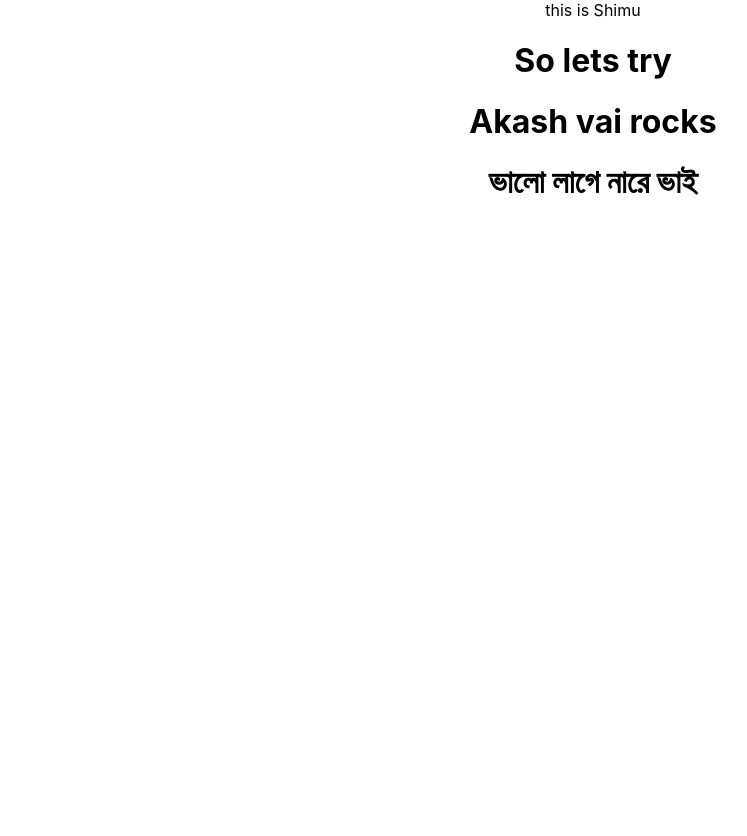
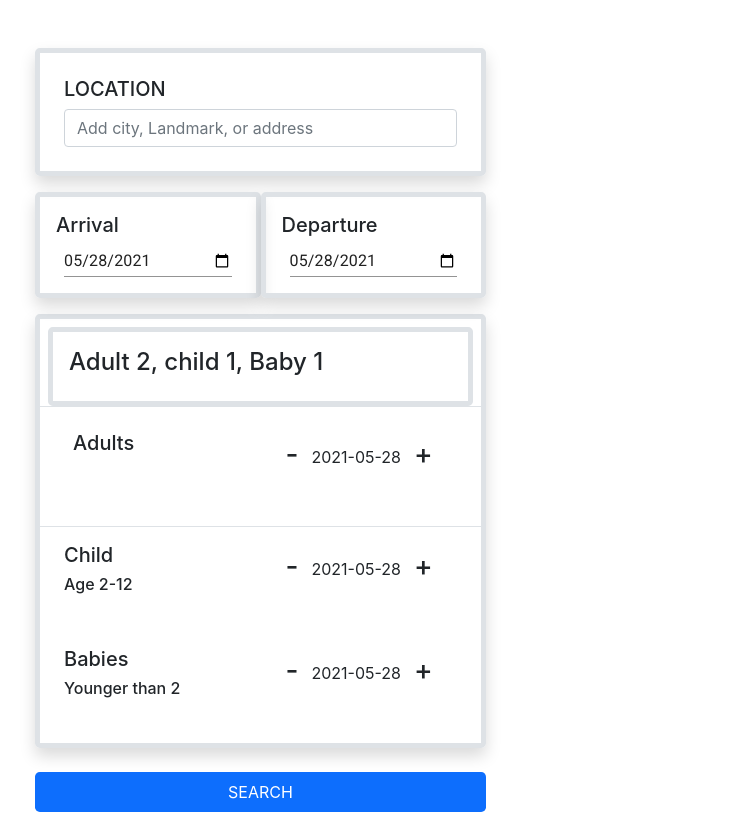
Before and after one commit to Akash044/Sunset-Square, a React (Create React App) app: page / in a window 1280 px wide. Shown: the whole page, without its empty margins (47-794 px from the left). Before the commit the page ends 800 px from the top, so only its background shows below. Built offline with nearby package versions, Linux system fonts and the light colour scheme.

Commit message:
added form

```diff
--- a/package.json
+++ b/package.json
@@ -3,6 +3,7 @@
   "version": "0.1.0",
   "private": true,
   "dependencies": {
+    "@material-ui/core": "^4.11.4",
     "@testing-library/jest-dom": "^5.11.4",
     "@testing-library/react": "^11.1.0",
     "@testing-library/user-event": "^12.1.10",
--- a/public/index.html
+++ b/public/index.html
@@ -24,6 +24,19 @@
       work correctly both with client-side routing and a non-root public URL.
       Learn how to configure a non-root public URL by running `npm run build`.
     -->
+    <link href="https://cdn.jsdelivr.net/npm/bootstrap@5.0.1/dist/css/bootstrap.min.css" rel="stylesheet" integrity="sha384-+0n0xVW2eSR5OomGNYDnhzAbDsOXxcvSN1TPprVMTNDbiYZCxYbOOl7+AMvyTG2x" crossorigin="anonymous">
+
+
+    <script src="https://unpkg.com/react@latest/umd/react.development.js" crossorigin="anonymous"></script>
+    <script src="https://unpkg.com/react-dom@latest/umd/react-dom.development.js"></script>
+    <script src="https://unpkg.com/@material-ui/core@latest/umd/material-ui.development.js" crossorigin="anonymous"></script>
+    <script src="https://unpkg.com/babel-standalone@latest/babel.min.js" crossorigin="anonymous"></script>
+    <!-- Fonts to support Material Design -->
+    <link rel="stylesheet" href="https://fonts.googleapis.com/css?family=Roboto:300,400,500,700&display=swap" />
+    <!-- Icons to support Material Design -->
+    <link rel="stylesheet" href="https://fonts.googleapis.com/icon?family=Material+Icons" />
+
+
     <title>React App</title>
   </head>
   <body>
@@ -39,5 +52,6 @@
       To begin the development, run `npm start` or `yarn start`.
       To create a production bundle, use `npm run build` or `yarn build`.
     -->
+    <script src="https://cdn.jsdelivr.net/npm/bootstrap@5.0.1/dist/js/bootstrap.bundle.min.js" integrity="sha384-gtEjrD/SeCtmISkJkNUaaKMoLD0//ElJ19smozuHV6z3Iehds+3Ulb9Bn9Plx0x4" crossorigin="anonymous"></script>
   </body>
 </html>
--- a/src/App.css
+++ b/src/App.css
@@ -1,38 +1,3 @@
 .App {
   text-align: center;
 }
-
-.App-logo {
-  height: 40vmin;
-  pointer-events: none;
-}
-
-@media (prefers-reduced-motion: no-preference) {
-  .App-logo {
-    animation: App-logo-spin infinite 20s linear;
-  }
-}
-
-.App-header {
-  background-color: #282c34;
-  min-height: 100vh;
-  display: flex;
-  flex-direction: column;
-  align-items: center;
-  justify-content: center;
-  font-size: calc(10px + 2vmin);
-  color: white;
-}
-
-.App-link {
-  color: #61dafb;
-}
-
-@keyframes App-logo-spin {
-  from {
-    transform: rotate(0deg);
-  }
-  to {
-    transform: rotate(360deg);
-  }
-}
--- a/src/App.js
+++ b/src/App.js
@@ -1,13 +1,10 @@
-import logo from "./logo.svg";
 import "./App.css";
+import Search from "./component/Search/Search";
 
 function App() {
   return (
-    <div className="App">
-      this is Shimu
-      <h1>So lets try</h1>
-      <h1>Akash vai rocks</h1>
-      <h1>ভালো লাগে নারে ভাই</h1>
+    <div className="container">
+      <Search />
     </div>
   );
 }
--- /dev/null
+++ b/src/component/Search/Search.js
@@ -0,0 +1,137 @@
+import React from "react";
+import { makeStyles,  } from '@material-ui/core/styles';
+import TextField from '@material-ui/core/TextField';
+
+
+const Search = () => {
+  const today = new Date().toISOString().substring(0, 10);
+  const classes = useStyles();
+
+
+  return (
+    <div className="row mt-5">
+
+      <div className="col-md-5 mb-4">
+
+        <div className="rounded-3 shadow p-4 mb-3 border border-5">
+          <h5>LOCATION</h5>
+          <input
+            type="text"
+            className="form-control"
+            placeholder="Add city, Landmark, or address"
+            aria-label="Username"
+            aria-describedby="basic-addon1"
+          />
+        </div>
+
+        {/* arrival and departure section start */}
+        <div className="row mb-3 mx-auto ">
+          <div className="col-md-6 rounded-3 shadow p-3 border border-5">
+            <h5>Arrival</h5>
+            <form className={classes.container} noValidate>
+              <TextField
+                id="arrival"
+                type="date"
+                defaultValue={today}
+                className={classes.textField}
+                InputLabelProps={{
+                  shrink: true,
+                }}
+              />
+            </form>
+          </div>
+          <div className="col-md-6 rounded-3 shadow p-3 border border-5">
+            <h5>Departure</h5>
+            <form className={classes.container} noValidate>
+              <TextField
+                id="departure"
+                type="date"
+                defaultValue={today}
+                className={classes.textField}
+                InputLabelProps={{
+                  shrink: true,
+                }}
+              />
+            </form>
+          </div>
+        </div>
+        {/* arrival and departure section end */}
+
+
+        {/* selecting seat section start*/}
+        <div className="p-2 rounded-3 shadow border border-5">
+
+             <div className="p-3 border border-5 rounded-3">
+                 <h4>Adult 2, child 1, Baby 1</h4>
+             </div>
+
+
+           {/* adult section */}
+           <div className="row p-4 border">
+               <div className="col-md-6">
+                   <h5>Adults</h5>
+               </div>
+               <div className="col-md-6">
+
+                   <p><button className="btn"> <h3>-</h3> </button>
+                   {today}
+                   <button className="btn"> <h3>+</h3></button></p>
+
+               </div>
+           </div>
+
+            {/* child section */}
+           <div className="row p-3">
+               <div className="col-md-6">
+                     <h5>Child</h5>
+                     <h6>Age 2-12</h6>
+               </div>
+               <div className="col-md-6">
+               <p><button className="btn"> <h3>-</h3> </button>
+               {today}
+                   <button className="btn"> <h3>+</h3></button></p>
+               </div>
+           </div>
+
+           {/* babies section */}
+           <div className="row p-3">
+               <div className="col-md-6">
+                <h5>Babies</h5>
+                <h6>Younger than 2</h6>
+               </div>
+               <div className="col-md-6">
+               <p><button className="btn"> <h3>-</h3> </button>
+               {today}
+                   <button className="btn"> <h3>+</h3></button></p>
+               </div>
+           </div>
+        </div>
+        {/* selecting seat section end*/}
+
+        {/* Search button */}
+       <div onClick={() =>console.log('clicked')} style={{cursor:"pointer"}} className=" p-2 mt-4 d-flex justify-content-center  bg-primary rounded-3 text-white search-button">
+        SEARCH
+       </div>
+
+      </div>
+
+
+      <div className="col-md-7"></div>
+    </div>
+  );
+};
+
+
+const useStyles = makeStyles((theme) => ({
+    container: {
+      display: "flex",
+      flexWrap: "wrap",
+    },
+    textField: {
+      marginLeft: theme.spacing(1),
+      marginRight: theme.spacing(1),
+      width: 200,
+    },
+  }));
+
+export default Search;
```
Also changed, not shown: 1 other file (tests, documents, lock files or other folders).
